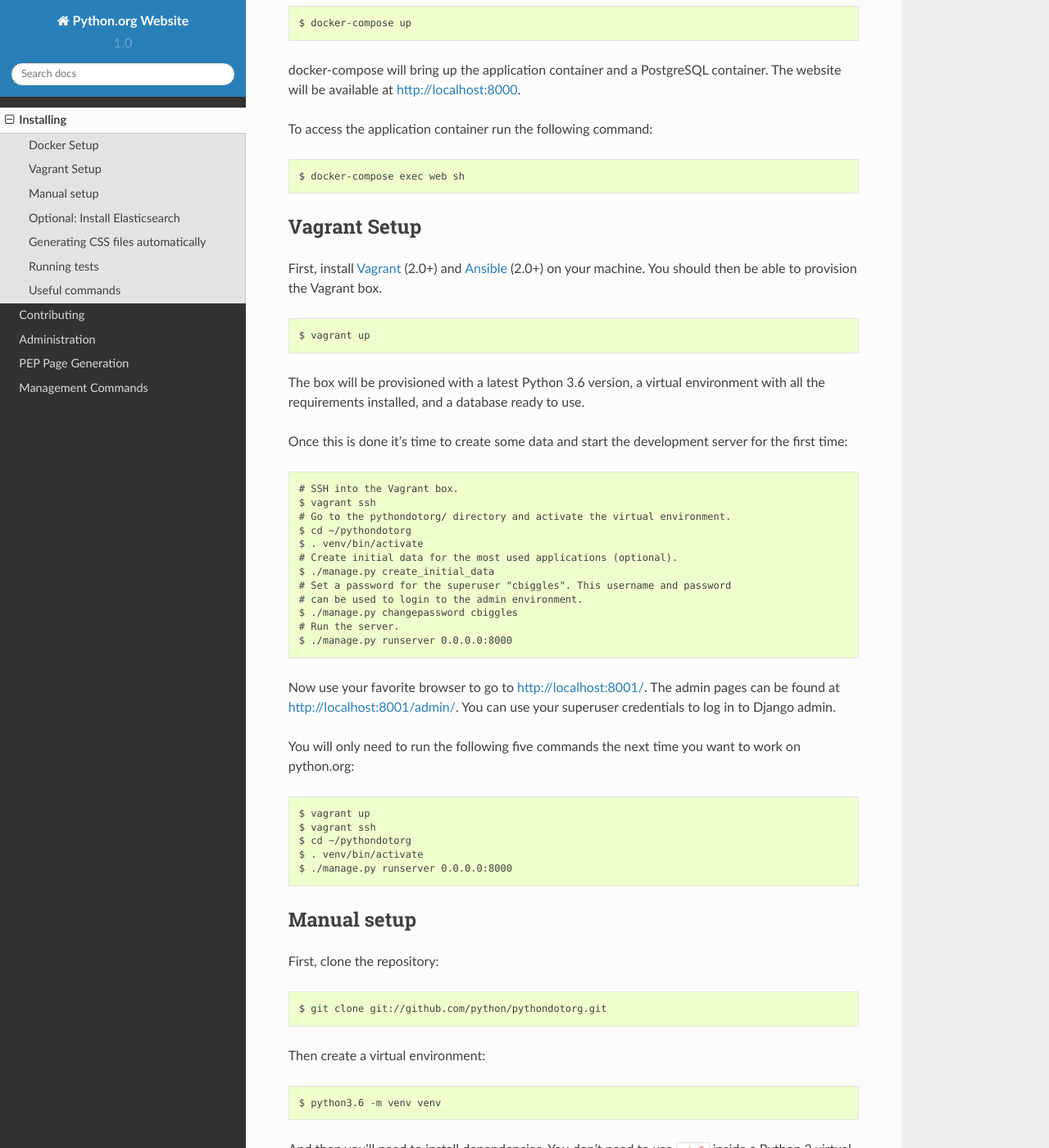
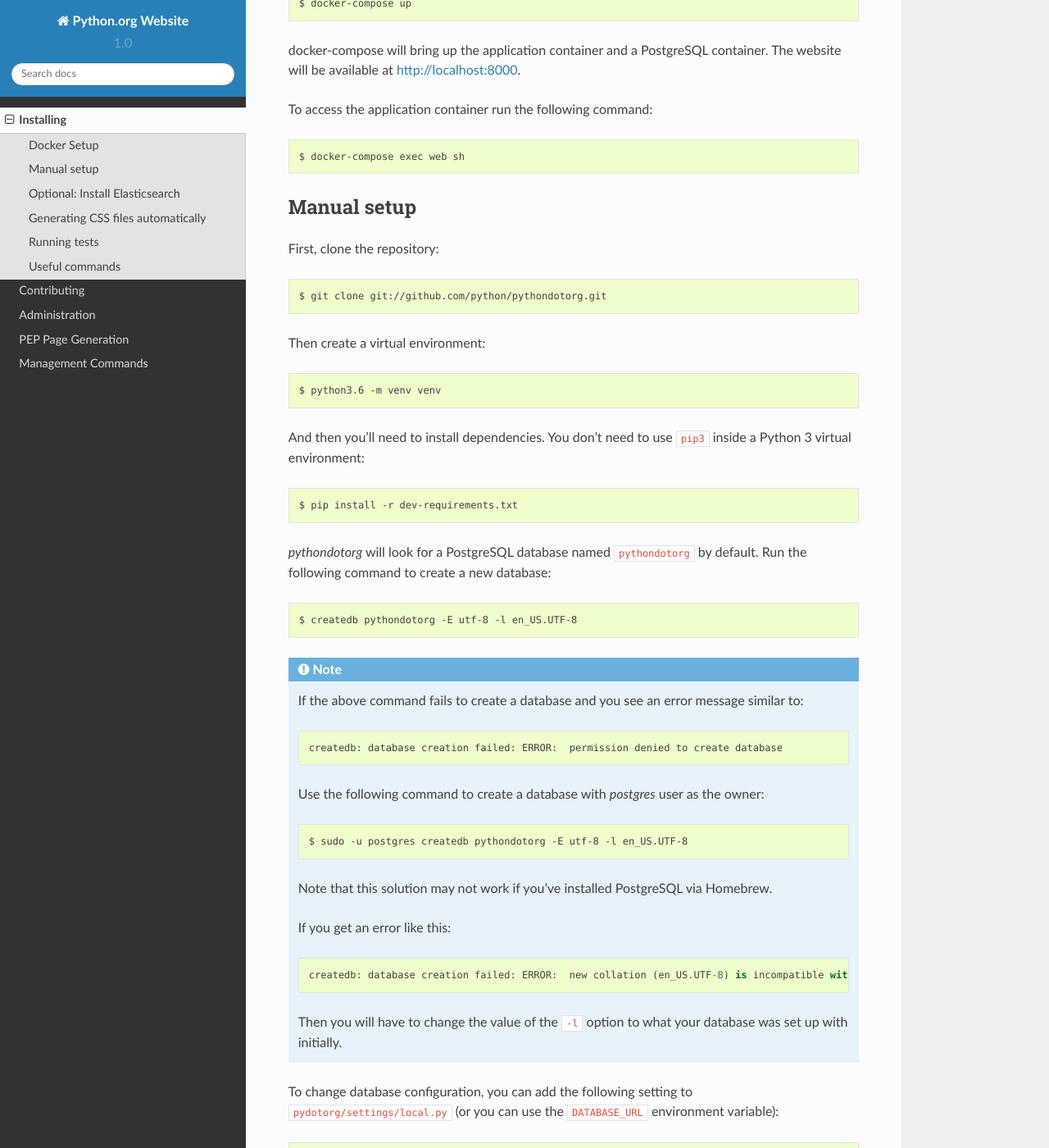
Before and after one commit to python/pythondotorg, a Sphinx documentation site: the page built from docs/source/install.rst, in a window 1280 px wide and 1400 px high, scrolled down 425 px. Shown: the whole window at 82% size. Built offline with Sphinx 7.4.7 and the Read the Docs theme 2.0.0, drawn with Linux system fonts in a browser that asks for light colours; some of the changed text lies outside the part shown.

Commit message:
Remove Vagrant related files

```diff
--- a/docs/source/install.rst
+++ b/docs/source/install.rst
@@ -1,11 +1,10 @@
 Installing
 ==========
 
-Here are three ways to hack on python.org:
+Here are two ways to hack on python.org:
 
 1. :ref:`docker-setup`
-2. :ref:`vagrant-setup`
-3. :ref:`manual-setup`
+2. :ref:`manual-setup`
 
 .. _docker-setup:
 
@@ -29,53 +28,6 @@
     $ docker-compose exec web sh
 
 .. _Docker: https://docs.docker.com/install/
-
-.. _vagrant-setup:
-
-Vagrant Setup
--------------
-
-First, install Vagrant_ (2.0+) and Ansible_ (2.0+) on your machine.
-You should then be able to provision the Vagrant box.
-
-::
-
-    $ vagrant up
-
-The box will be provisioned with a latest Python 3.6 version, a virtual
-environment with all the requirements installed, and a database ready to use.
-
-Once this is done it's time to create some data and start the development server
-for the first time::
-
-    # SSH into the Vagrant box.
-    $ vagrant ssh
-    # Go to the pythondotorg/ directory and activate the virtual environment.
-    $ cd ~/pythondotorg
-    $ . venv/bin/activate
-    # Create initial data for the most used applications (optional).
-    $ ./manage.py create_initial_data
-    # Set a password for the superuser "cbiggles". This username and password
-    # can be used to login to the admin environment.
-    $ ./manage.py changepassword cbiggles
-    # Run the server.
-    $ ./manage.py runserver 0.0.0.0:8000
-
-Now use your favorite browser to go to http://localhost:8001/. The admin pages
-can be found at http://localhost:8001/admin/. You can use your superuser
-credentials to log in to Django admin.
-
-You will only need to run the following five commands the next time you want to
-work on python.org::
-
-    $ vagrant up
-    $ vagrant ssh
-    $ cd ~/pythondotorg
-    $ . venv/bin/activate
-    $ ./manage.py runserver 0.0.0.0:8000
-
-.. _Vagrant: https://www.vagrantup.com/downloads.html
-.. _Ansible: https://docs.ansible.com/ansible/intro_installation.html
 
 .. _manual-setup:
 
```
Also changed, not shown: 3 other files.
